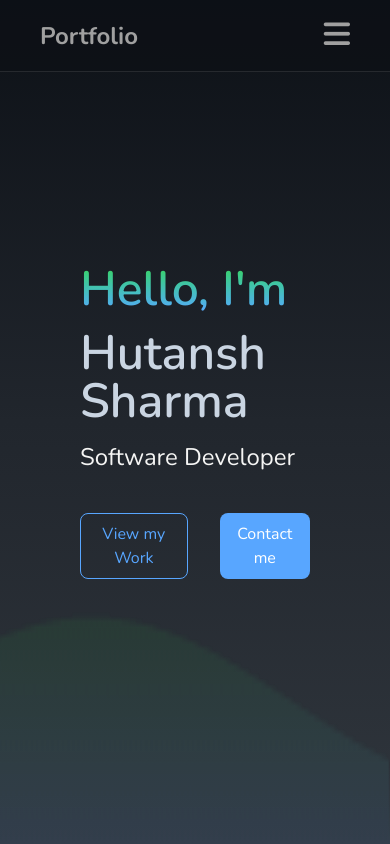
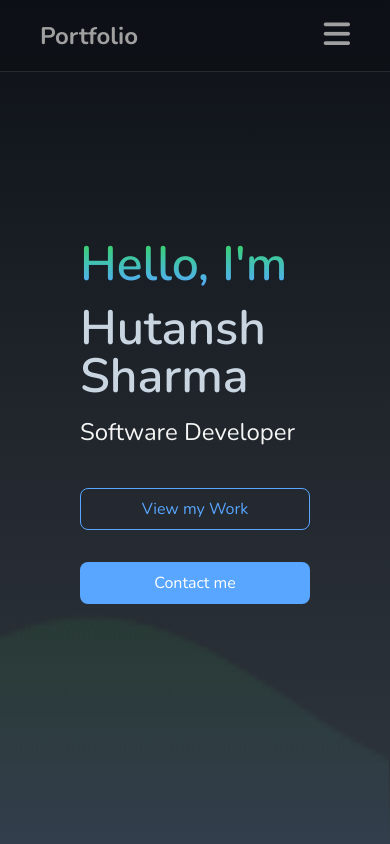
Before and after one commit to HutanshSharma/PortFolio, a React (Vite) app: page / in a window 390 px wide. Shown: the top 844 px of the page. Built offline with nearby package versions, Linux system fonts and the light colour scheme.

Commit message:
flex correction

```diff
--- a/src/components/header/MainPage.jsx
+++ b/src/components/header/MainPage.jsx
@@ -19,7 +19,7 @@
                     <h1 className="text-5xl md:text-6xl font-semibold text-slate-300">Hutansh Sharma</h1>
                     <h2 className="text-2xl md:text-3xl text-stone-100">Software Developer</h2>
                 </div>
-                <div className="flex gap-8 z-1">
+                <div className="flex flex-col sm:flex-row gap-8 z-1">
                     <button onClick={()=>handleclick(projects)} className="border-1 border-[#58a6ff] py-2 px-4 rounded-lg text-[#58a6ff] hover:bg-[#58a6ff] hover:text-white ease-in-out duration-300">View my Work</button>
                     <button onClick={()=>{handleclick(contact)}} className="border-1 border-transparent hover:border-[#58a6ff] hover:bg-transparent py-2 px-4 rounded-lg hover:text-[#58a6ff] bg-[#58a6ff] text-white ease-in-out duration-300">Contact me</button>
                 </div>
```
